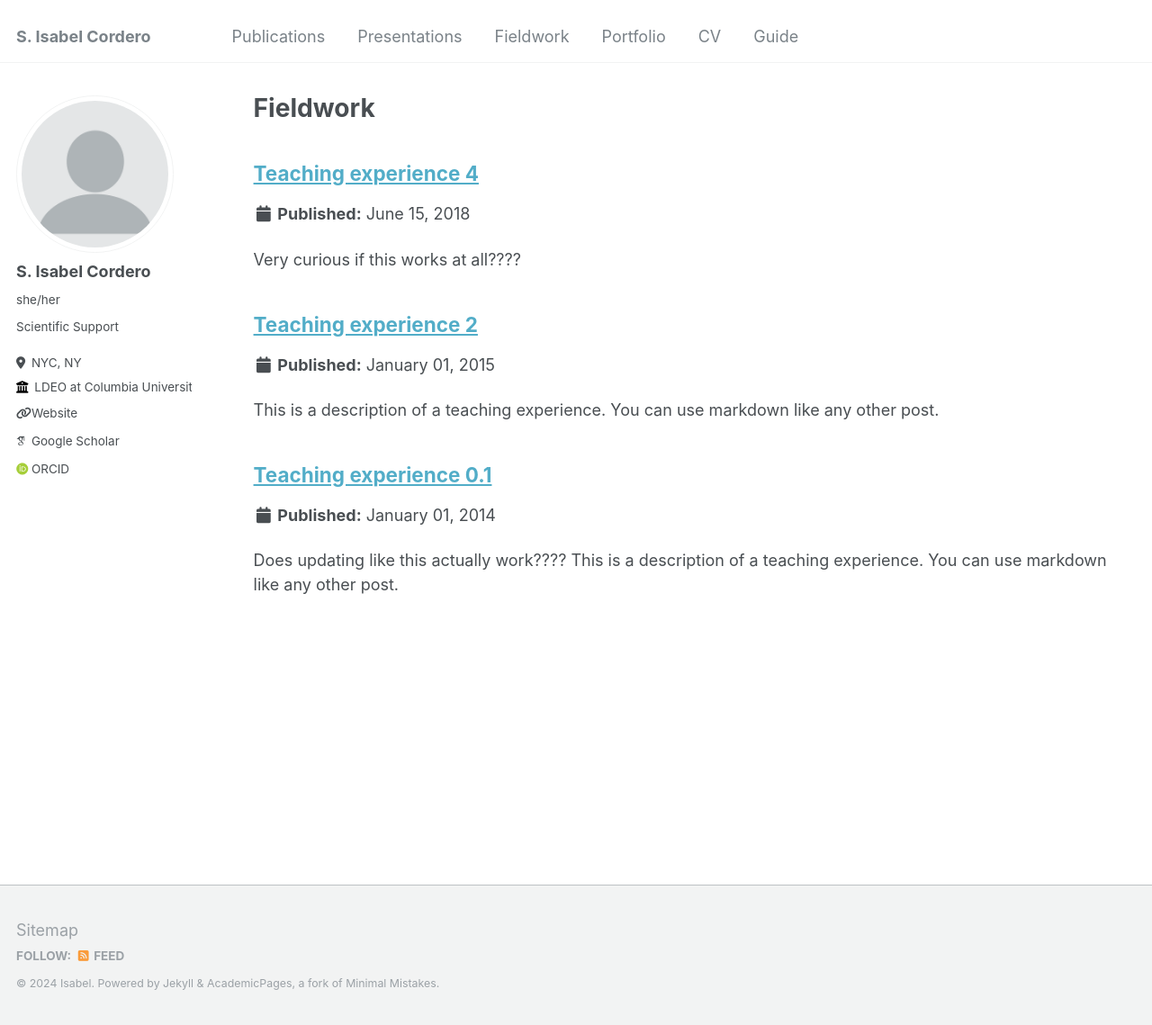
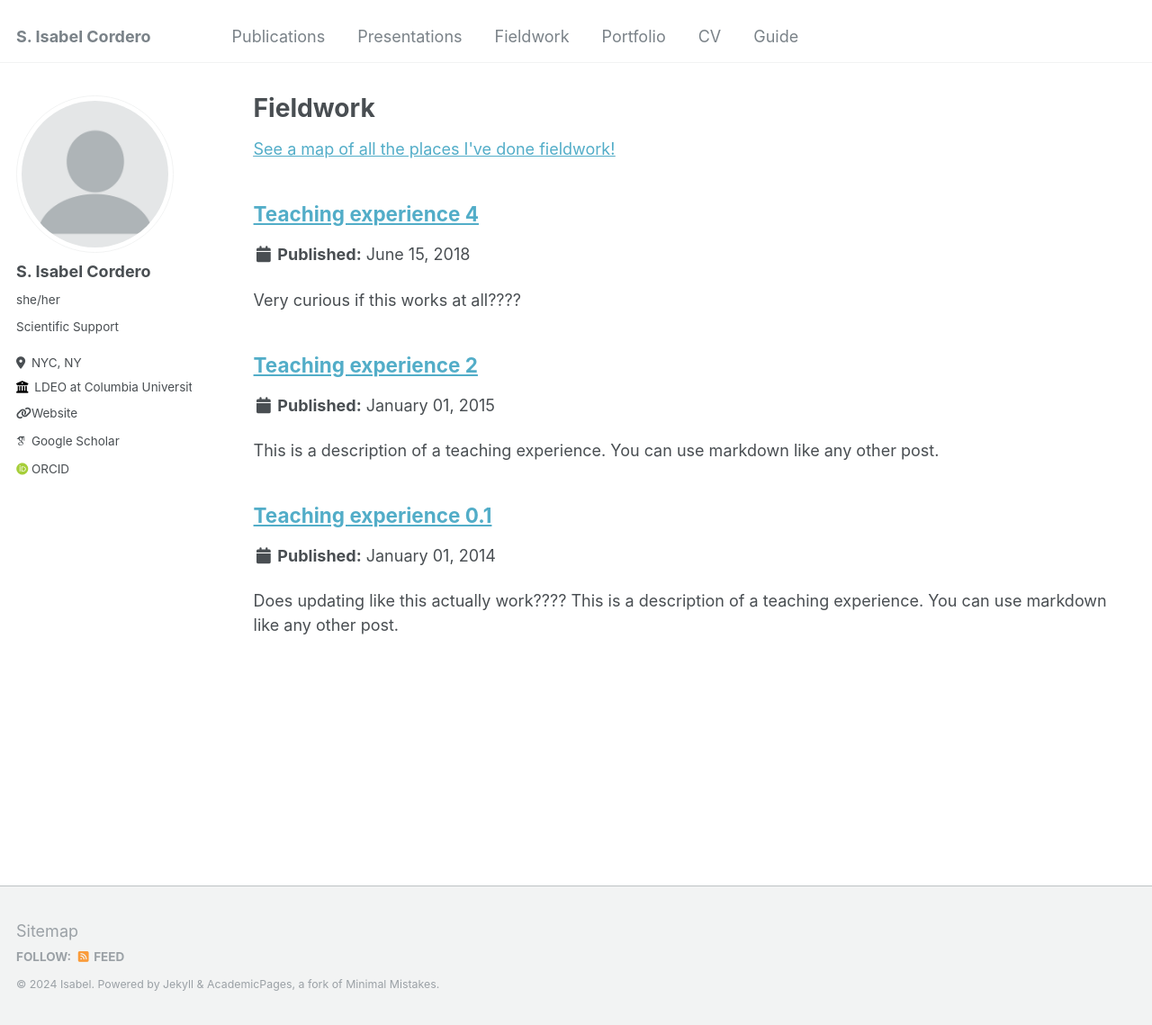
Before and after one commit to sicordero/sicordero.github.io, a Jekyll site: the page built from _pages/fieldwork.html, in a window 1280 px wide and 1139 px high. Shown: the whole window at 90% size. Built offline with Jekyll 4.4.1, drawn with Linux system fonts in a browser that asks for light colours; some web fonts are replaced.

Commit message:
Update to fieldwork.html
Added talkmap code from talk.html and changed it all to fieldworkmap instead of talkmap

```diff
--- a/_pages/fieldwork.html
+++ b/_pages/fieldwork.html
@@ -5,6 +5,12 @@ permalink: /fieldwork/
 author_profile: true
 ---
 
+{% if site.fieldworkmap_link == true %}
+
+<p style="text-decoration:underline;"><a href="/fieldworkmap.html">See a map of all the places I've done fieldwork!</a></p>
+
+{% endif %}
+
 {% include base_path %}
 
 {% for post in site.fieldwork reversed %}
```
